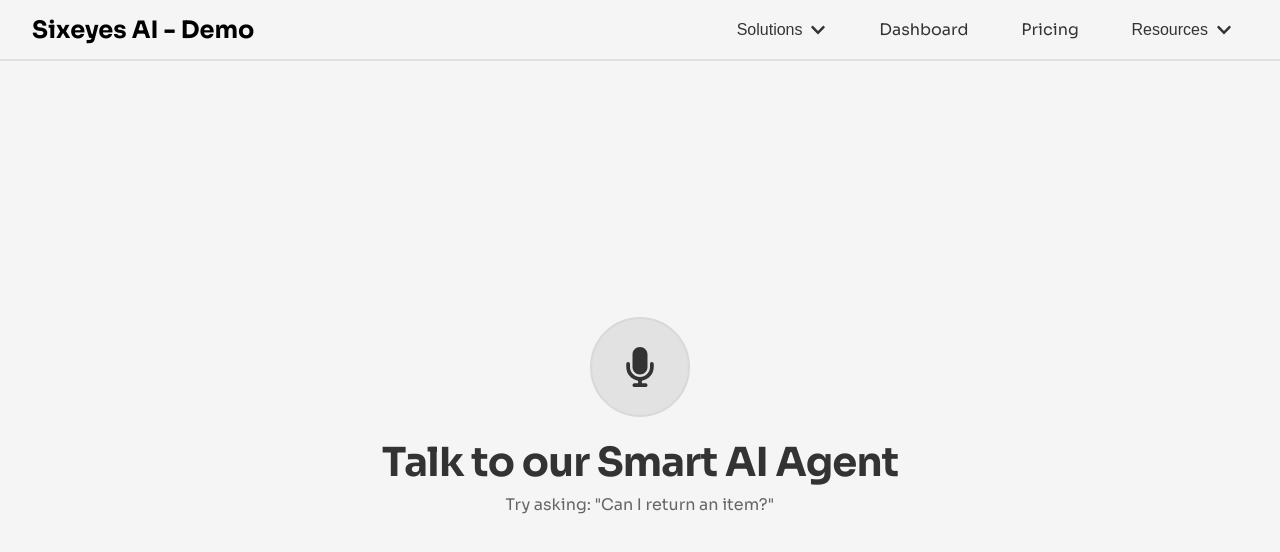
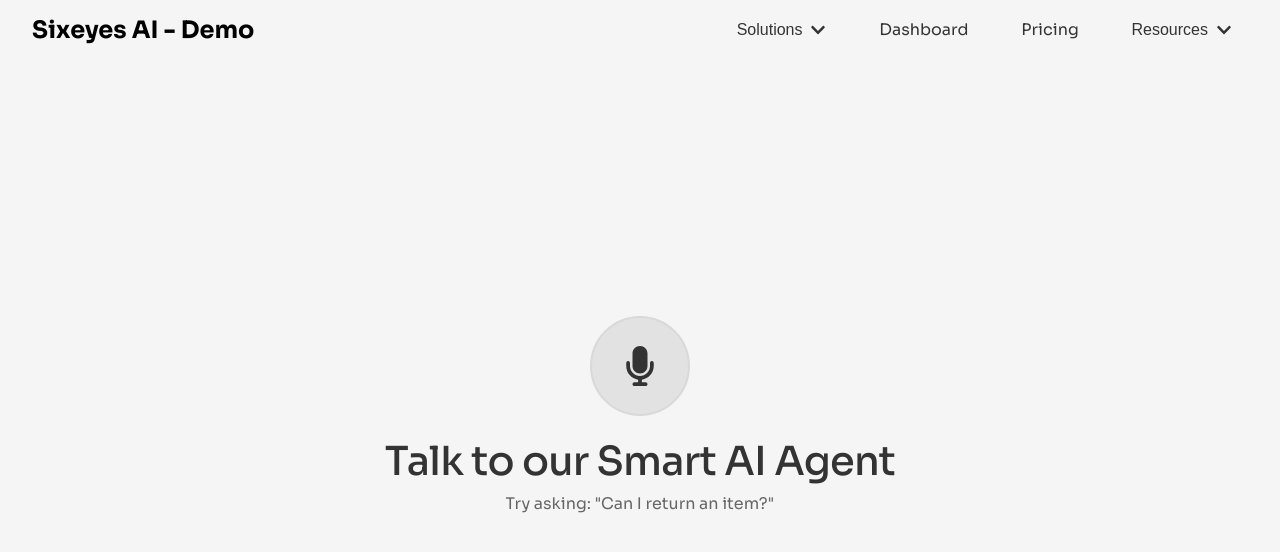
Before and after one commit to SrijanShekhar21/voice-agent-frontend, a React (Vite) app: page / in a window 1280 px wide. Shown: the top 552 px of the page. Built offline with nearby package versions, Linux system fonts and the light colour scheme.

Commit message:
navbar border bottom removed

```diff
--- a/index.html
+++ b/index.html
@@ -1,4 +1,4 @@
-<!DOCTYPE html>
+<!doctype html>
 <html lang="en">
   <head>
     <meta charset="UTF-8" />
@@ -10,6 +10,10 @@
       href="https://fonts.googleapis.com/css2?family=Inter:wght@400;500;700&display=swap"
       rel="stylesheet"
     />
+    <link
+      href="https://fonts.googleapis.com/css2?family=Inter:wght@400;500;700&display=swap"
+      rel="stylesheet"
+    />
     <title>AI Voice Agent</title>
   </head>
   <body>
--- a/src/App.css
+++ b/src/App.css
@@ -26,7 +26,7 @@
   color: hsl(0, 0%, 0%);
   /* border: 2px solid black; */
   /* padding: 0 1rem; */
-  border-bottom: 1px solid #e0e0e0;
+  /* border-bottom: 1px solid #e0e0e0; */
 }
 
 .logo {
@@ -37,6 +37,7 @@
   display: flex;
   align-items: center;
   justify-content: center;
+  /* color: hsl(240, 100%, 20%); */
 }
 
 .hero-section {
@@ -53,10 +54,10 @@
 
 .hero-content {
   /* --- Typography --- */
-  font-size: clamp(2.5rem, 5vw, 2.5rem); /* Responsive font size */
-  font-weight: 700; /* Bolder than normal */
+  font-size: clamp(2.5rem, 5vw, 2.5rem);
+  font-weight: 500;
   color: hsl(0, 0%, 20%); /* A dark gray is softer than pure black */
-  letter-spacing: -0.02em; /* Tightens up the letter spacing slightly */
+  letter-spacing: -0.02em;
   line-height: 1.1; /* Adjusts the space between lines if it wraps */
 
   /* --- Spacing & Alignment --- */
--- a/src/components/Navbar.css
+++ b/src/components/Navbar.css
@@ -6,7 +6,7 @@
   justify-content: space-between;
   align-items: center; /* Vertically align items */
   padding: 0.5rem 2rem; /* Added more horizontal padding */
-  border-bottom: 1px solid #e0e0e0;
+  /* border-bottom: 1px solid #e0e0e0; */
   width: 100%;
   position: relative; /* Needed for z-index context */
 }
```
